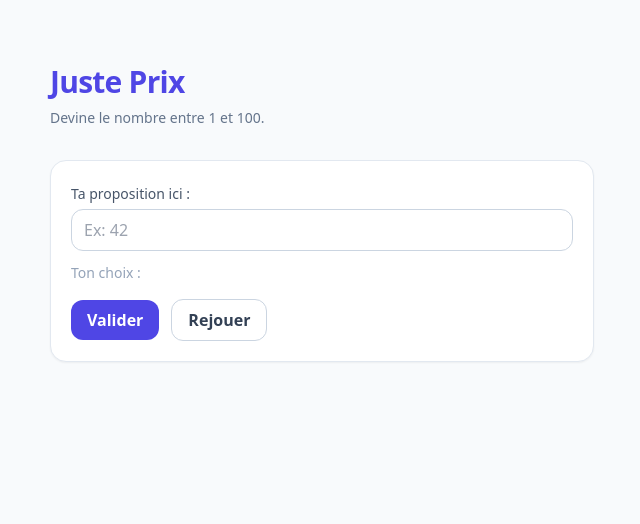
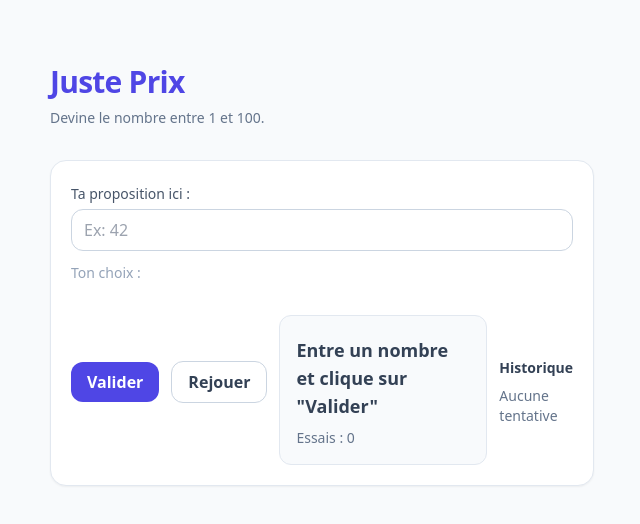
Before and after one commit to Habra26/JUSTE_PRIX_VUEJS, a Vue app: page / in a window 1280 px wide. Shown: the top 524 px of the page, without its empty margins (318-958 px from the left). Built offline with nearby package versions, Linux system fonts and the light colour scheme.

Commit message:
Section consignes + historique en statique

```diff
--- a/src/App.vue
+++ b/src/App.vue
@@ -17,7 +17,7 @@ const guess = ref("");
           Devine le nombre entre {{ min }} et {{ max }}.
         </p>
       </header>
-
+      <!-- Input guess -->
       <main class="rounded-2xl border border-slate-200 bg-white p-5 shadow-sm">
         <div>
           <label class="text-sm text-slate-600">Ta proposition ici :</label>
@@ -33,6 +33,7 @@ const guess = ref("");
 
         <p class="mt-3 text-sm text-slate-400">Ton choix : {{ guess || "" }}</p>
 
+        <!-- Valider + Rejouer -->
         <div class="mt-4 flex flex-col gap-3 sm:flex-row sm:items-center">
           <button
             class="rounded-xl bg-indigo-600 px-4 py-2 font-semibold text-white hover:bg-indigo-700"
@@ -45,6 +46,18 @@ const guess = ref("");
           >
             Rejouer
           </button>
+          <!-- Consignes + historique -->
+          <div class="mt-4 rounded-xl border border-slate-200 bg-slate-50 p-4">
+            <p class="mt-1 text-lg font-semibold text-slate-700">
+              Entre un nombre et clique sur "Valider"
+            </p>
+            <p class="mt-2 text-sm text-slate-500">Essais : 0</p>
+          </div>
+
+          <div class="mt-5">
+            <h2 class="text-sm font-semibold text-slate-700">Historique</h2>
+            <p class="mt-2 text-sm text-slate-500">Aucune tentative</p>
+          </div>
         </div>
       </main>
     </div>
```
